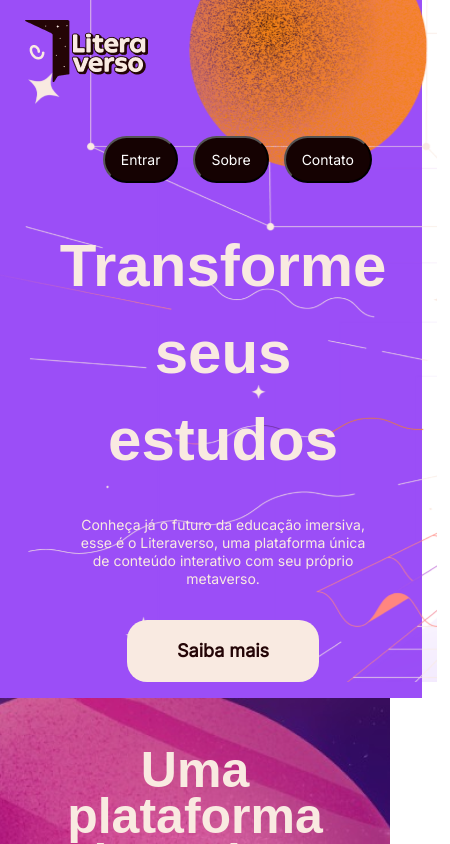
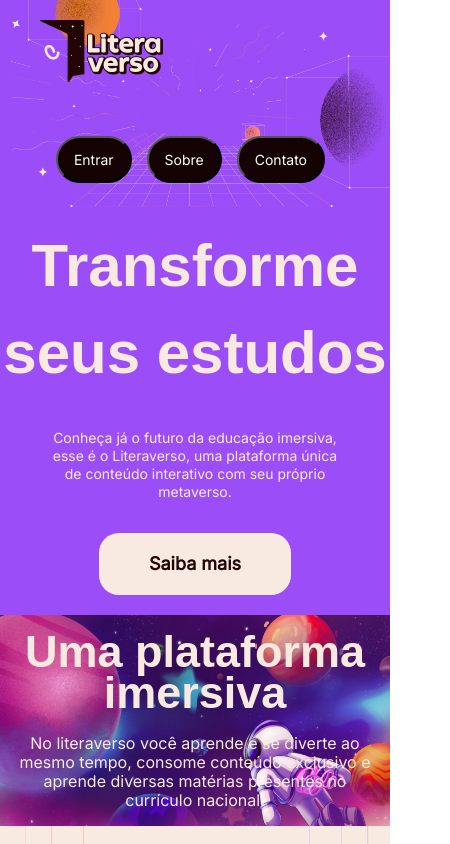
Before and after one commit to caxone/lp-fillet, a React (Create React App) app: page / in a window 390 px wide. Shown: the top 844 px of the page, 450 px wide, since content can reach past the window. Built offline with nearby package versions, Linux system fonts and the light colour scheme; a web font is replaced by a local one.

Commit message:
mobile adjusts

```diff
--- a/src/components/Sections/About/styles.ts
+++ b/src/components/Sections/About/styles.ts
@@ -23,6 +23,7 @@
     position: relative;
     @media screen and (max-width: 768px) {
         max-width: 100%;
+        background-size: contain;
     }
 `;
 
--- a/src/components/Sections/Header/styles.ts
+++ b/src/components/Sections/Header/styles.ts
@@ -11,7 +11,7 @@
 
     @media screen and (max-width: 768px) {
         height: auto; /* Alterar a altura para que o conteúdo se ajuste automaticamente */
-        padding: 0 16px 16px 16px;/* Adicionar algum espaçamento ao redor do conteúdo para evitar que fique muito próximo à borda da tela */
+        padding-bottom: 20px;
     }
 `;
 
@@ -23,6 +23,7 @@
     width: 1441px;
 
     @media screen and (max-width: 768px) {
+        background-size: contain;
         height: auto; /* Alterar a altura para que o conteúdo se ajuste automaticamente */
         width: auto;
         flex-direction: column;
@@ -49,6 +50,12 @@
     flex-direction: column;
     justify-content: center;
     margin-top: 40px;
+
+
+    @media screen and (max-width: 768px) {
+        width: auto;
+        margin-left: 0;
+    }
 `;
 
 export const ButtonsContainer = styled.div`
--- a/src/components/Sections/Link/styles.ts
+++ b/src/components/Sections/Link/styles.ts
@@ -10,6 +10,9 @@
     height: 768px;
     padding-left:60px;
     position: relative;
+    @media screen and (max-width: 768px) {
+        padding-left:0;
+    }
 `;
 
 export const BackGround = styled.div`
@@ -20,6 +23,9 @@
     background-repeat: no-repeat;
     background-size: 96% 100%;
     background-position: left 40px top;
+    @media screen and (max-width: 768px) {
+        background-image: none;
+    }
     `;
 
 export const BackGroundStar = styled.div`
@@ -31,6 +37,11 @@
     margin-right: 60px;
     margin-top: 20px;
     width: 100%;
+    @media screen and (max-width: 768px) {
+        background-size: cover;
+        margin-right: 0;
+
+    }
 `;
 
 export const Content = styled.div`
--- a/src/components/Sections/Presentation/styles.ts
+++ b/src/components/Sections/Presentation/styles.ts
@@ -19,6 +19,9 @@
     background-image: url(${backgroundImg});
     background-repeat: no-repeat;
     position: relative;
+    @media screen and (max-width: 768px) {
+        background-size: cover; /* ajuste o tamanho da imagem de fundo para dispositivos móveis */
+    }
 `;
 
 export const Content = styled.div`
@@ -51,10 +54,10 @@
     @media screen and (max-width: 768px) {
         text-align: center;
         width: auto;
-        font-size: 50px;
+        font-size: 45px;
         margin-left: 0;
-
-    }
+        margin-top: 0px;
+        margin-bottom: 20px;    }
 
 `;
 
@@ -66,7 +69,6 @@
     @media screen and (max-width: 768px) {
         text-align: center;
         width: 100%;
-        margin-left: 50px;
         margin-left: 0;
 
     }
```
